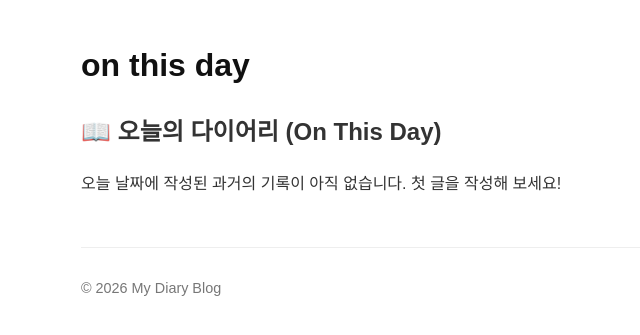
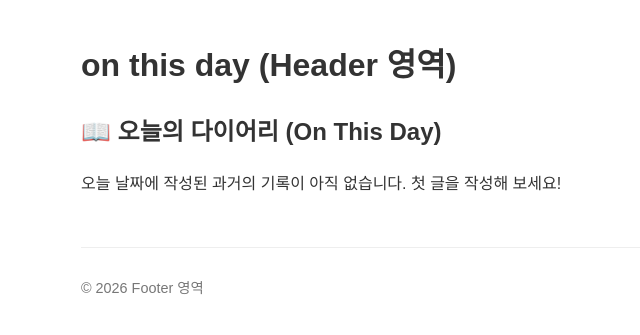
Before and after one commit to yunj3h/yunj3h.github.io, a Jekyll site: the page built from index.md, in a window 1280 px wide. Shown: the top 335 px of the page, without its empty margins (259-899 px from the left). Built offline with Jekyll 4.4.1, drawn with Linux system fonts in a browser that asks for light colours.

Commit message:
Update default.html

```diff
--- a/_layouts/default.html
+++ b/_layouts/default.html
@@ -6,16 +6,16 @@
     <link rel="stylesheet" href="{{ '/assets/css/style.css' | relative_url }}">
 </head>
 <body>
-    <header>
-        <h1><a href="{{ '/' | relative_url }}">{{ site.title }}</a></h1>
+    <header class="box-header">
+        <h1>{{ site.title }} (Header 영역)</h1>
     </header>
 
-    <main>
+    <main class="box-main">
         {{ content }}
     </main>
 
-    <footer>
-        <p>&copy; {{ site.time | date: "%Y" }} My Diary Blog</p>
+    <footer class="box-footer">
+        <p>&copy; {{ site.time | date: "%Y" }} Footer 영역</p>
     </footer>
 </body>
 </html>
```
